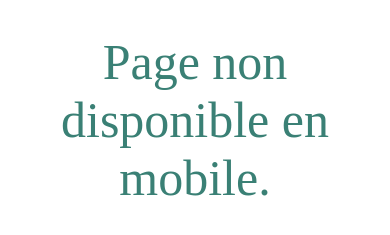
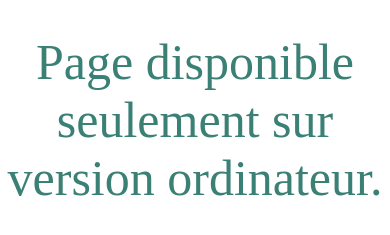
Before and after one commit to Ninodev14/Macote-site, a plain HTML site: page recompence.html in a window 390 px wide. Shown: the part 241-476 px from the top of the page. Drawn offline with Linux system fonts and the light colour scheme; a web font is replaced by a local one.

Commit message:
last puch

```diff
--- a/recompence.html
+++ b/recompence.html
@@ -28,7 +28,7 @@
         <h2>LES DÉFIS <img src="element/image/MACOTTEP.png" alt="Header Image" class="header-image"> DE MACOTTE</h2>
     </div>
 </header>
-<h1 class="yes-mobile">Page non disponible en mobile.</h1>
+<h1 class="yes-mobile">Page disponible seulement sur version ordinateur.</h1>
 <div class="no-mobile">
 <h1>Badges de récompenses</h1>
 <section class="intro">
```
